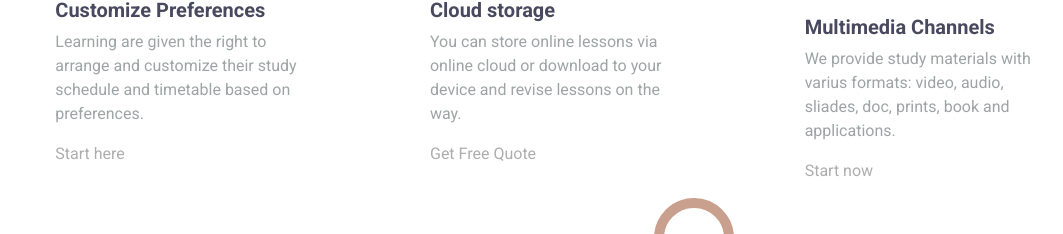
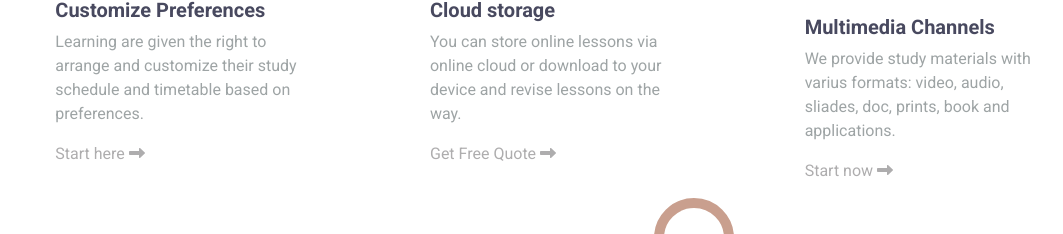
Before and after one commit to CastellucciLuca/proj-html-vuejs, a Vue app: page / in a window 1280 px wide. Shown: the part 2562-2796 px from the top of the page, without its empty margins (82-1145 px from the left). Built offline with nearby package versions, Linux system fonts and the light colour scheme.

Commit message:
tutoring icon fix

```diff
--- a/src/components/main-components/Tutoring.vue
+++ b/src/components/main-components/Tutoring.vue
@@ -59,7 +59,7 @@ export default {
                         <div class="card-body">
                             <h5 class="card-title fw-bold">{{card.title}}</h5>
                             <p class="card-text">{{card.paragraph}}</p>
-                            <a href="#">{{card.start}} <i class="fas fa-long-arrow-alt-right"></i></a>
+                            <a class="card-start" href="#">{{card.start}} <font-awesome-icon icon="fa-solid fa-right-long"/></a>
                         </div>
                     </div>
                 </div>
```
